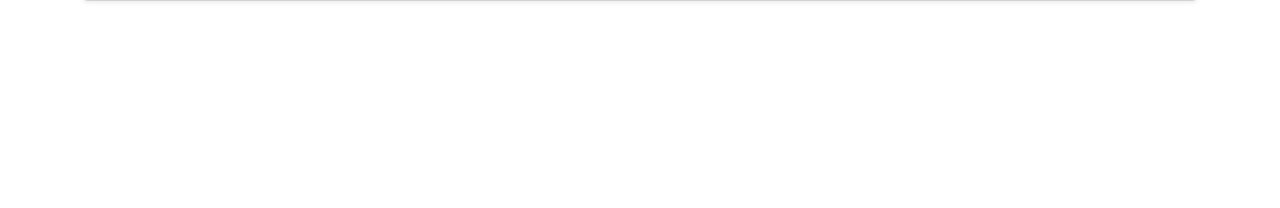
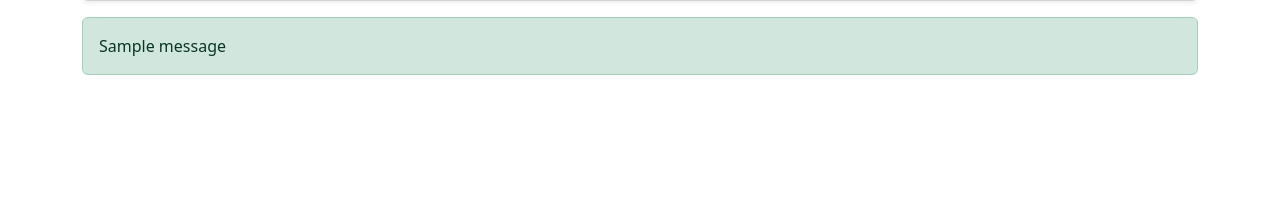
Before and after one commit to Hamza-Sengul/qr_yoklama_last, a Django app: page /attendance-logs/ in a window 1280 px wide. Shown: the part 147-355 px from the top of the page. Run offline with Django 5.2, Linux system fonts and the light colour scheme; a user stored in the database is signed in; data comes from the database, SQL or seed files in the repository; tables that the repository leaves empty hold one stand-in row (values such as "Sample post"); one stand-in notice (Sample message) is shown.

Commit message:
Update attendance_logs.html

```diff
--- a/qr_yoklama/account/templates/attendance_logs.html
+++ b/qr_yoklama/account/templates/attendance_logs.html
@@ -34,6 +34,16 @@
             </div>
         </div>
     </div>
+    {% if messages %}
+    <div class="container mt-3">
+        {% for message in messages %}
+        <div class="alert alert-{{ message.tags }}" role="alert">
+            {{ message }}
+        </div>
+        {% endfor %}
+    </div>
+{% endif %}
+
     <script src="https://cdn.jsdelivr.net/npm/bootstrap@5.3.0/dist/js/bootstrap.bundle.min.js"></script>
 </body>
 </html>
```
